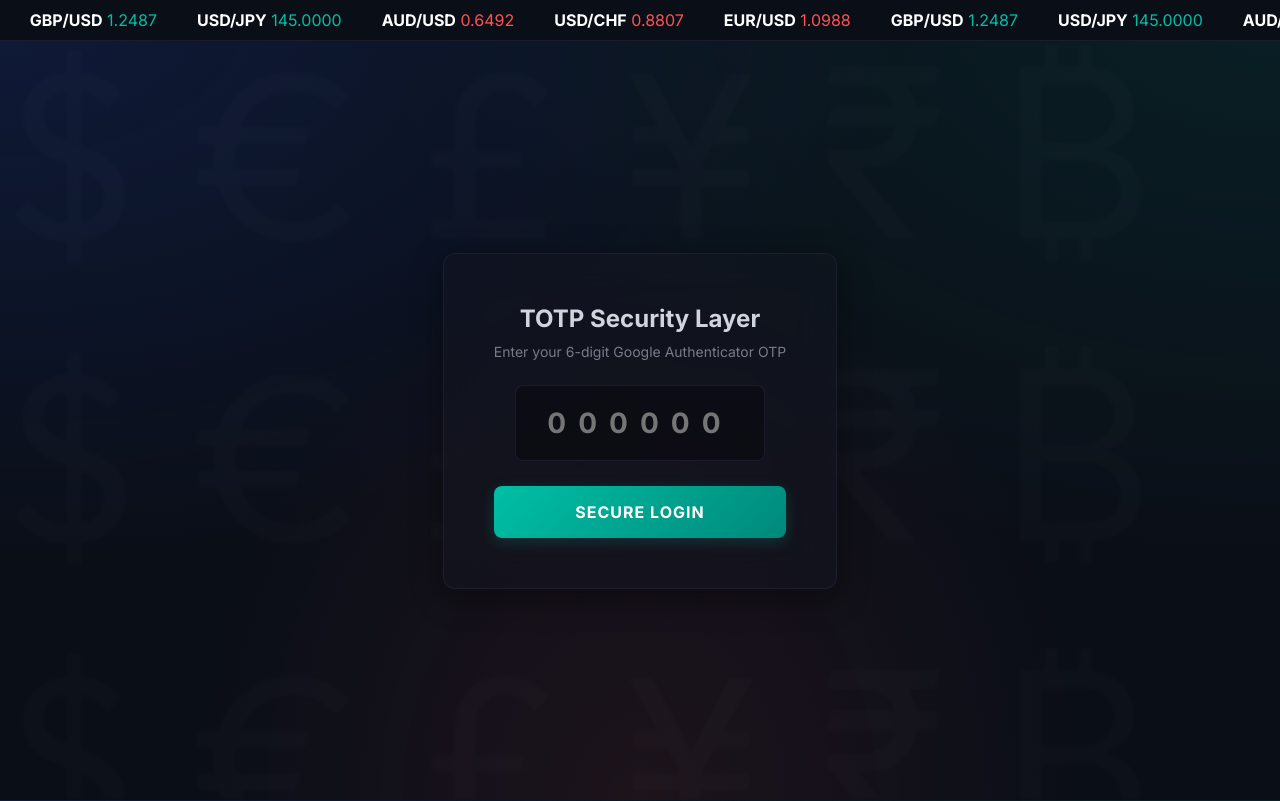
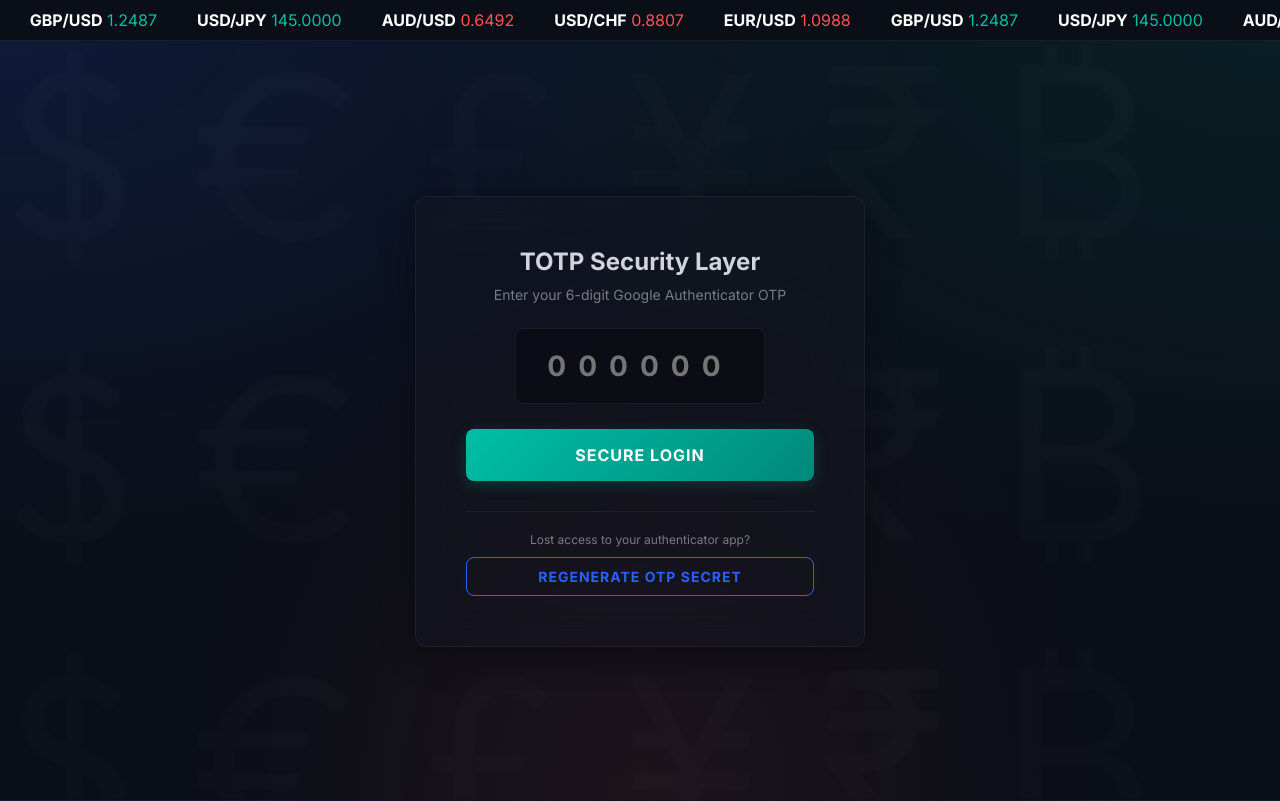
Before and after one commit to dhivakar182004/ForexQuant-Pro, a React (Vite) app in the folder frontend/: page /otp-verification in a window 1280 px wide. Built offline with nearby package versions, Linux system fonts and the light colour scheme.

Commit message:
feat(auth): simplify login UI and add OTP regeneration flow

```diff
--- a/frontend/src/pages/Login.tsx
+++ b/frontend/src/pages/Login.tsx
@@ -35,15 +35,11 @@
             <button onClick={handleLogin} className="btn btn-buy" style={{ width: '100%', fontSize: '16px' }}>Standard Sign In</button>
           </div>
 
-          <div style={{ display: 'flex', alignItems: 'center', margin: '20px 0' }}>
-             <hr style={{ flex: 1, borderColor: 'var(--border)' }} />
-             <span style={{ margin: '0 15px', color: 'var(--text-muted)', fontSize: '12px', fontWeight: 'bold' }}>OR</span>
-             <hr style={{ flex: 1, borderColor: 'var(--border)' }} />
+          <div style={{ marginTop: '20px', textAlign: 'center' }}>
+            <p style={{ fontSize: '13px', color: 'var(--text-muted)' }}>
+              Don't have an account? <a href="/register" style={{ color: 'var(--primary)', textDecoration: 'none', fontWeight: 'bold' }}>Sign Up here</a>
+            </p>
           </div>
-
-          <a href={`${API_BASE}/oauth2/authorization/google`} className="btn" style={{ background: '#4285F4', color: '#fff', width: '100%', display: 'inline-block', textDecoration: 'none', padding: '16px 0', fontSize: '16px' }}>
-            Authenticate with Google
-          </a>
         </div>
       </div>
     </>
--- a/frontend/src/pages/OtpVerification.tsx
+++ b/frontend/src/pages/OtpVerification.tsx
@@ -7,6 +7,7 @@
 export const OtpVerification = () => {
     const [code, setCode] = useState('');
     const [tempToken, setTempToken] = useState<string | null>(null);
+    const [newQrCode, setNewQrCode] = useState<string | null>(null);
 
     useEffect(() => {
         const queryParams = new URLSearchParams(window.location.search);
@@ -25,16 +26,40 @@
         }
     };
 
+    const regenerateOtp = async () => {
+        try {
+            const config = tempToken ? { headers: { Authorization: `Bearer ${tempToken}` } } : {};
+            const res = await axios.post(`${API_BASE}/api/auth/regenerate-totp`, {}, config);
+            setNewQrCode(res.data.qrCode);
+            alert("New secret generated! Please scan the new QR code with your authenticator app.");
+        } catch(err) {
+            alert('Failed to regenerate TOTP secret. Please try again.');
+        }
+    };
+
     return (
         <>
         <TickerNav />
         <div style={{ height: 'calc(100vh - 40px)', display: 'flex', flexDirection: 'column', justifyContent: 'center', alignItems: 'center' }}>
-            <div className="glass-panel" style={{ textAlign: 'center', padding: '50px' }}>
+            <div className="glass-panel" style={{ textAlign: 'center', padding: '50px', width: '450px' }}>
                 <h2 style={{ marginBottom: '10px' }}>TOTP Security Layer</h2>
                 <p style={{ color: 'var(--text-muted)', marginBottom: '25px', fontSize: '14px' }}>Enter your 6-digit Google Authenticator OTP</p>
+
+                {newQrCode && (
+                    <div style={{ marginBottom: '20px' }}>
+                        <img src={newQrCode} alt="TOTP QR Code" style={{ width: '200px', height: '200px', borderRadius: '10px', border: '5px solid white' }} />
+                        <p style={{ color: 'var(--primary)', fontSize: '12px', marginTop: '10px' }}>Scan this new QR code in your Authenticator app</p>
+                    </div>
+                )}
+
                 <input type="text" value={code} onChange={e => setCode(e.target.value)} style={{ padding: '20px', fontSize: '28px', textAlign: 'center', letterSpacing: '12px', width: '250px', marginBottom: '25px', fontWeight: 'bold' }} maxLength={6} placeholder="000000" />
                 <br/>
-                <button onClick={submitOtp} className="btn btn-buy" style={{ width: '100%', padding: '16px', fontSize: '16px' }}>Secure Login</button>
+                <button onClick={submitOtp} className="btn btn-buy" style={{ width: '100%', padding: '16px', fontSize: '16px', marginBottom: '20px' }}>Secure Login</button>
+
+                <div style={{ borderTop: '1px solid var(--border)', paddingTop: '20px', marginTop: '10px' }}>
+                    <p style={{ fontSize: '12px', color: 'var(--text-muted)', marginBottom: '10px' }}>Lost access to your authenticator app?</p>
+                    <button onClick={regenerateOtp} className="btn" style={{ background: 'transparent', border: '1px solid var(--primary)', color: 'var(--primary)', width: '100%', padding: '10px', fontSize: '14px' }}>Regenerate OTP Secret</button>
+                </div>
             </div>
         </div>
         </>
```
Also changed, not shown: 1 other file (tests, documents, lock files or other folders).
